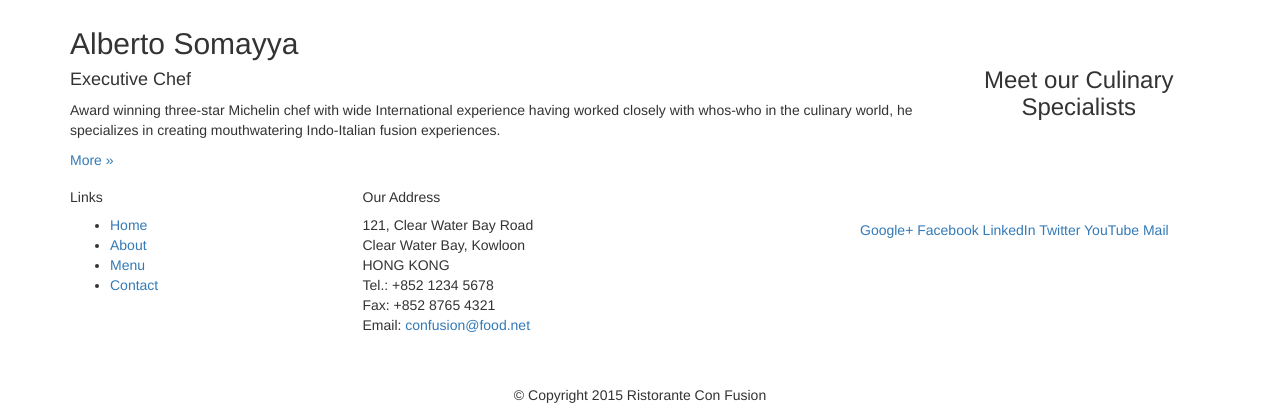
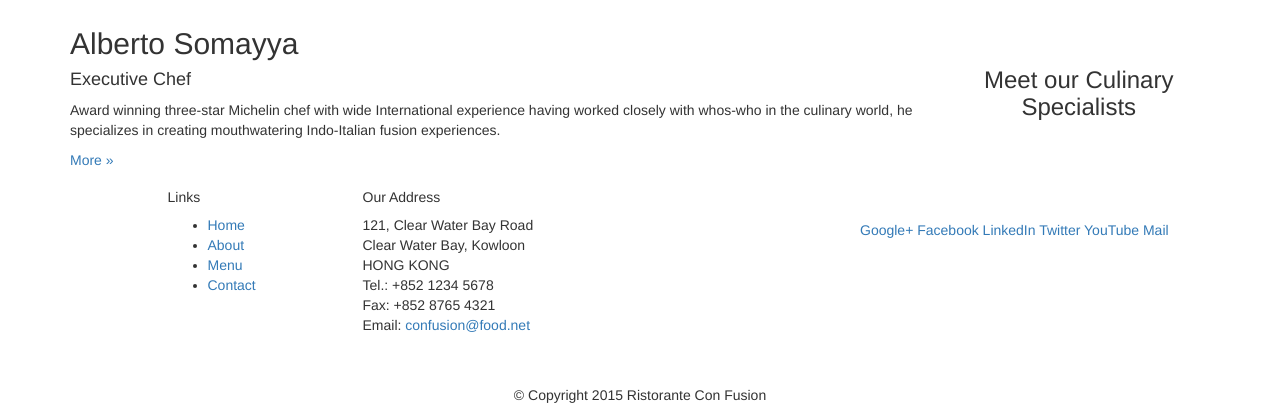
Before and after one commit to adchawla/Coursera-FrontEndDevelopment, a plain HTML site: page conFusion/index.html in a window 1280 px wide. Shown: the part 674-1089 px from the top of the page. Drawn offline with nearby package versions, Linux system fonts and the light colour scheme.

Commit message:
Offsetting links div by 1 column

```diff
--- a/conFusion/index.html
+++ b/conFusion/index.html
@@ -84,7 +84,7 @@
     <footer>
         <div class="container">
             <div class="row">
-                <div  class="col-xs-6 col-sm-3">
+                <div  class="col-xs-5 col-xs-offset-1 col-sm-2 col-sm-offset-1">
                     <h5>Links</h5>
                     <ul>
                         <li><a href="#">Home</a></li>
```
